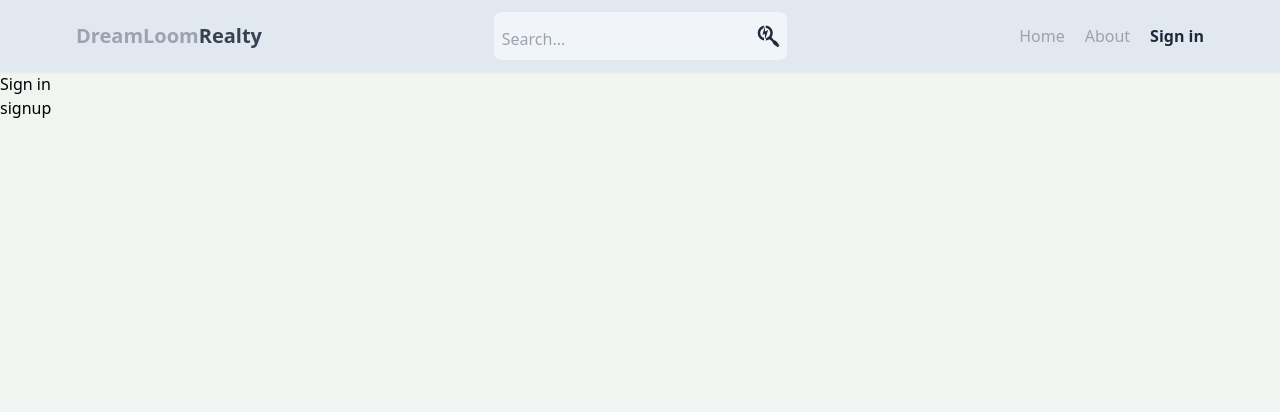
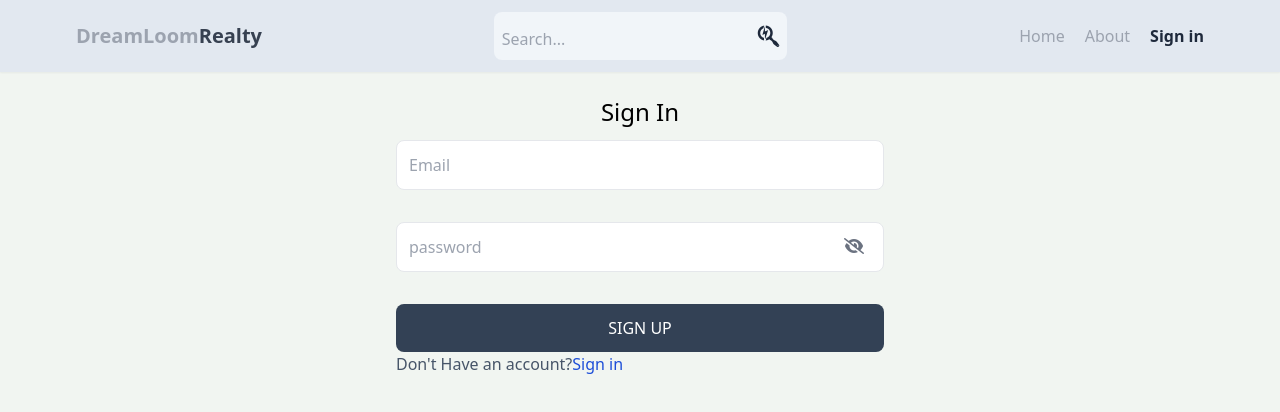
Before and after one commit to akhilak02/mern-estate, a React (Vite) app: page /Sign-in in a window 1280 px wide. Shown: the top 412 px of the page. Built offline with nearby package versions, Linux system fonts and the light colour scheme.

Commit message:
complete signin page functionality

```diff
--- a/src/components/authentication/SignIn.jsx
+++ b/src/components/authentication/SignIn.jsx
@@ -1,11 +1,104 @@
-import { Link } from "react-router-dom";
-
+import axios from "axios";
+import { useFormik } from "formik";
+import { useState } from "react";
+import { Link, useNavigate } from "react-router-dom";
+import { toast } from "react-toastify";
+import * as yup from "yup";
 
 function SignIn() {
+  const [loading, setLoading] = useState(false);
+  const [visible, setVisible] = useState(false);
+  const navigate = useNavigate();
+
+  const formik = useFormik({
+    initialValues: {  email: "", password: "" },
+    validationSchema: yup.object({
+
+      email: yup.string().required().email(),
+      password: yup
+        .string()
+        .required()
+        .matches(
+          /^(?=.*[0-9])(?=.*[a-z])(?=.*[A-Z])(?=.*_)(?!.*\W)(?!.* ).{8,16}$/,
+          "Password must contain one digit from 1 to 9, one lowercase letter, one uppercase letter, one underscore but no other special character, no space and it must be 8-16 characters long"
+        ),
+    }),
+    onSubmit: async (values) => {
+      setLoading(true);
+      try {
+        const { data } = await axios.post(
+          "http://localhost:3001/backend/auth/signin",
+          { ...values }
+        );
+        if (data.success) {
+          toast.success("successfully signed In");
+          setLoading(false);
+          navigate("/");
+        } else {
+          toast.error(data.err_msg);
+          setLoading(false);
+        }
+        console.log(data);
+      } catch (error) {
+        toast.error(error?.message)
+        console.error(error);
+        setLoading(false);
+      }
+    },
+  });
+
   return (
-    <div>
-    <h1>Sign in </h1>
-    <Link to='/sign-up'>signup</Link>
+    <div className="p-3 max-w-lg mx-auto">
+      <h1 className="capitalize text-center text-2xl p-3">Sign In</h1>
+      <form className="flex flex-col gap-4" onSubmit={formik.handleSubmit}>
+        <input
+          type="text"
+          placeholder="Email"
+          className="border p-3 rounded-lg"
+          id="email"
+          value={formik.values.email}
+          onChange={formik.handleChange}
+        />
+        <p className="text-sm text-red-700">{formik.errors.email}</p>
+        <div className="relative">
+          <input
+            type={visible ? "text" : "password"}
+            placeholder="password"
+            className="border p-3 rounded-lg w-full "
+            id="password"
+            value={formik.values.password}
+            onChange={formik.handleChange}
+          />
+          <i
+            className={`fa-solid  ${
+              visible ? "fa-eye" : "fa-eye-slash"
+            } absolute right-1 p-4 text-gray-500 `}
+            onClick={() => {
+              setVisible(!visible);
+            }}
+          ></i>
+        </div>
+
+        <p className="text-sm text-red-700">{formik.errors.password}</p>
+        <button
+          type="submit"
+          disabled={loading}
+          className="bg-slate-700 p-3 uppercase text-white rounded-lg hover:opacity-60"
+        >
+          {" "}
+          {loading ? (
+            <i className="fa-solid fa-spinner animate-spin"></i>
+          ) : (
+            "Sign up"
+          )}
+        </button>
+      </form>
+      <p className="text-slate-600">
+        Don&apos;t Have an account?
+        <Link to="/sign-up">
+          <span className="text-blue-700">Sign in</span>
+        </Link>
+      </p>
     </div>
   );
 }
--- a/src/components/authentication/SignUp.jsx
+++ b/src/components/authentication/SignUp.jsx
@@ -7,6 +7,7 @@ import * as yup from "yup";
 
 function SignUp() {
   const [loading, setLoading] = useState(false);
+  const[visible,setVisible]=useState(false)
   const navigate=useNavigate()
 
   const formik = useFormik({
@@ -32,13 +33,14 @@ function SignUp() {
         if (data.success) {
           toast.success("successfully sign up");
           setLoading(false);
-          navigate("/")
+          navigate("/sign-in")
         } else {
           toast.error(data.err_msg);
           setLoading(false);
         }
         console.log(data);
       } catch (error) {
+        toast.error(error?.message)
         console.error(error);
         setLoading(false);
       }
@@ -67,14 +69,25 @@ function SignUp() {
           onChange={formik.handleChange}
         />
         <p className="text-sm text-red-700">{formik.errors.email}</p>
+        <div className="relative">
           <input
-          type="text"
+            type={visible ? "text" : "password"}
             placeholder="password"
-          className="border p-3 rounded-lg"
+            className="border p-3 rounded-lg w-full "
             id="password"
             value={formik.values.password}
             onChange={formik.handleChange}
           />
+          <i
+            className={`fa-solid  ${
+              visible ? "fa-eye" : "fa-eye-slash"
+            } absolute right-1 p-4 text-gray-500 `}
+            onClick={() => {
+              setVisible(!visible);
+            }}
+          ></i>
+        </div>
+
         <p className="text-sm text-red-700">{formik.errors.password}</p>
         <button
           type="submit"
@@ -92,7 +105,7 @@ function SignUp() {
       <p className="text-slate-600">
         Have an account?
         <Link to="/sign-in">
-          <span className="text-blue-700">Sign in</span>
+          <span className="text-blue-700">Sign Up</span>
         </Link>
       </p>
     </div>
```
Lines whose indentation alone changed are shown as unchanged.
